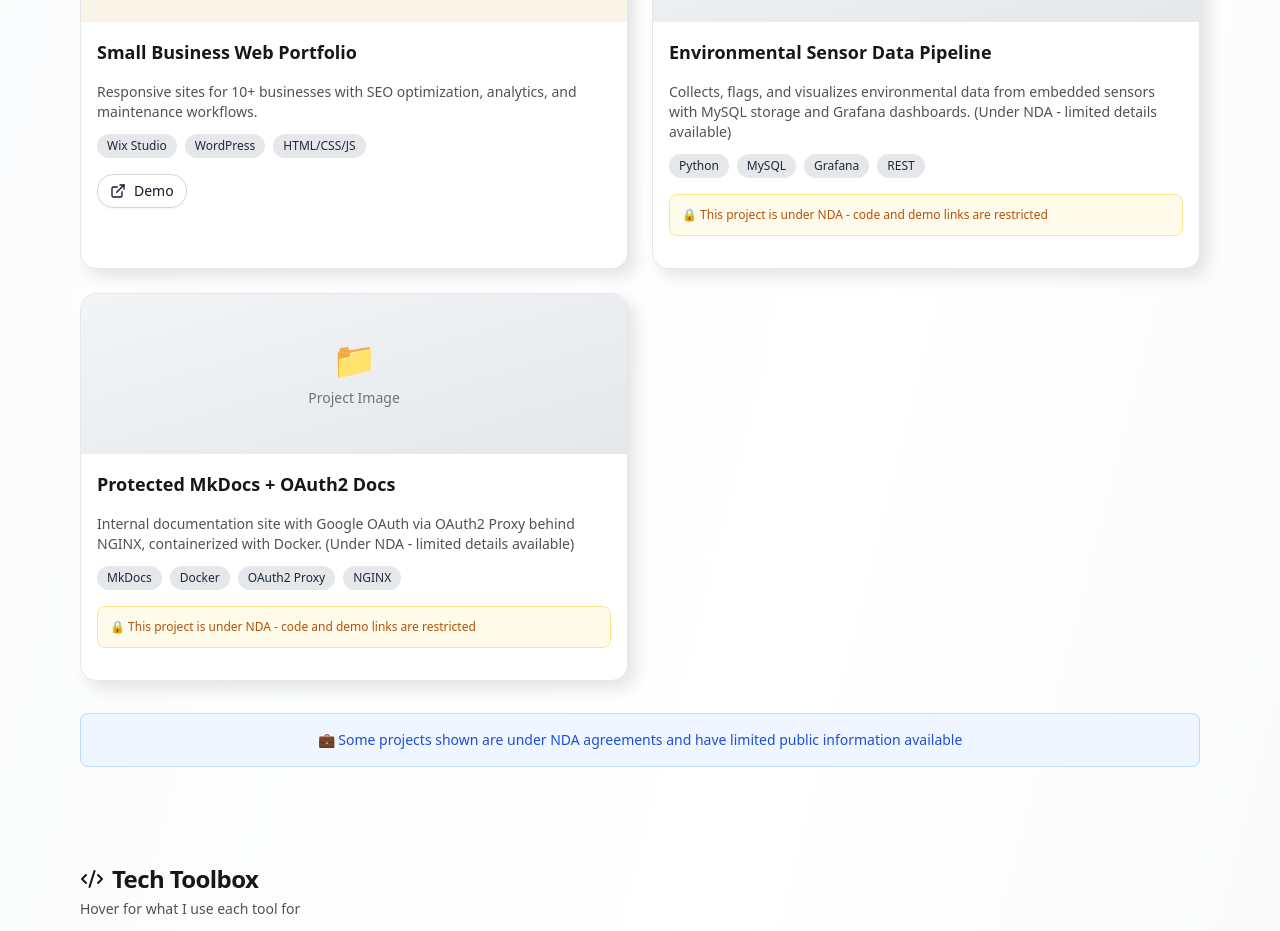
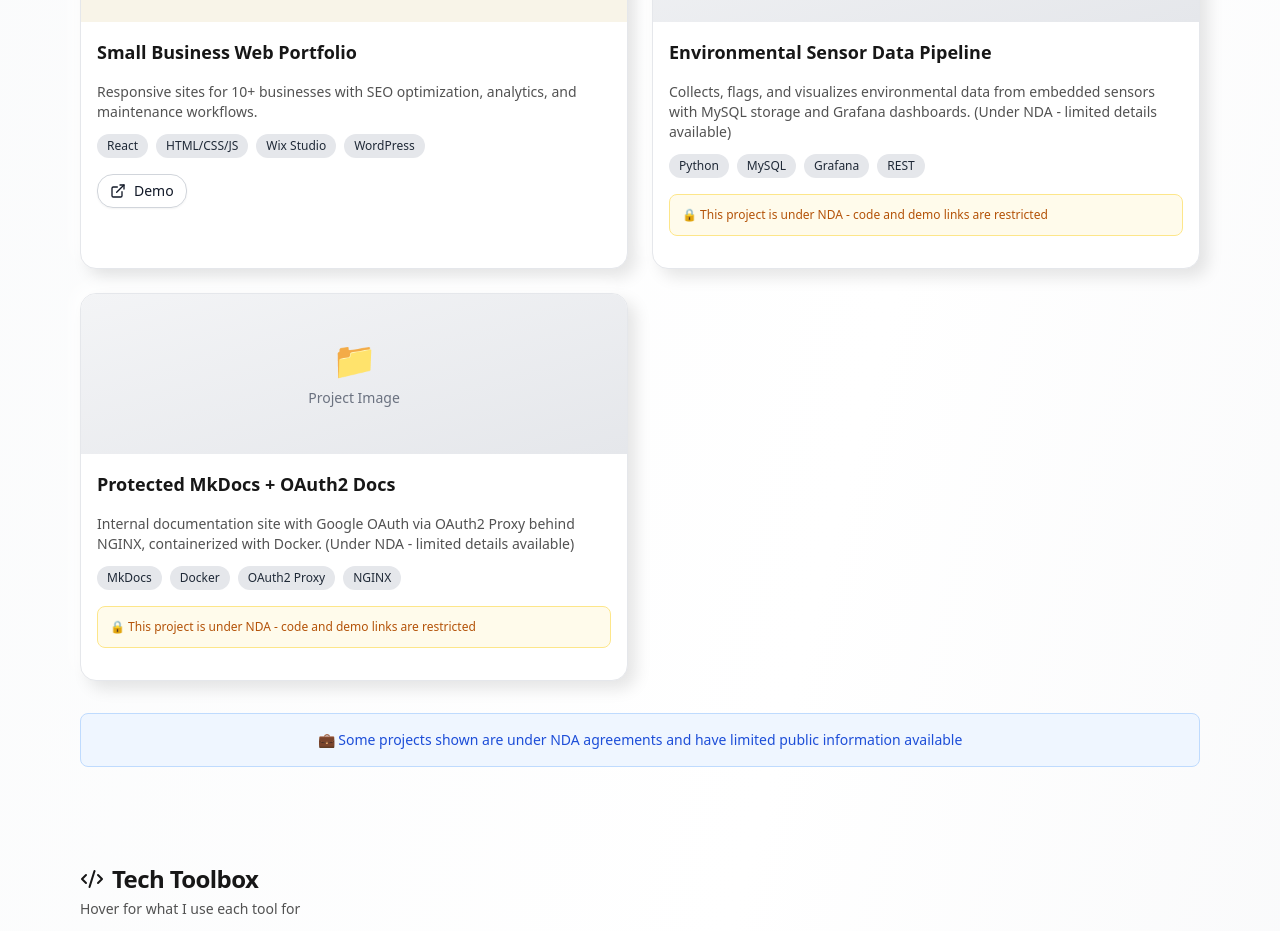
Before and after one commit to nate-chambers/portfolio-site, a React (Vite) app: page / in a window 1280 px wide. Shown: the part 1220-2151 px from the top of the page. Built offline with nearby package versions, Linux system fonts and the light colour scheme.

Commit message:
Add React to Small Business Web Portfolio tags and reorder tags

```diff
--- a/src/App.jsx
+++ b/src/App.jsx
@@ -120,7 +120,7 @@ const projects = [
     title: 'Small Business Web Portfolio',
     slug: 'web-dev-portfolio',
     description: 'Responsive sites for 10+ businesses with SEO optimization, analytics, and maintenance workflows.',
-    tags: ['Wix Studio', 'WordPress', 'HTML/CSS/JS'],
+    tags: ['React', 'HTML/CSS/JS', 'Wix Studio', 'WordPress'],
     category: 'Web',
     links: {
       repo: 'https://github.com/nate-chambers/web-dev-portfolio',
```
